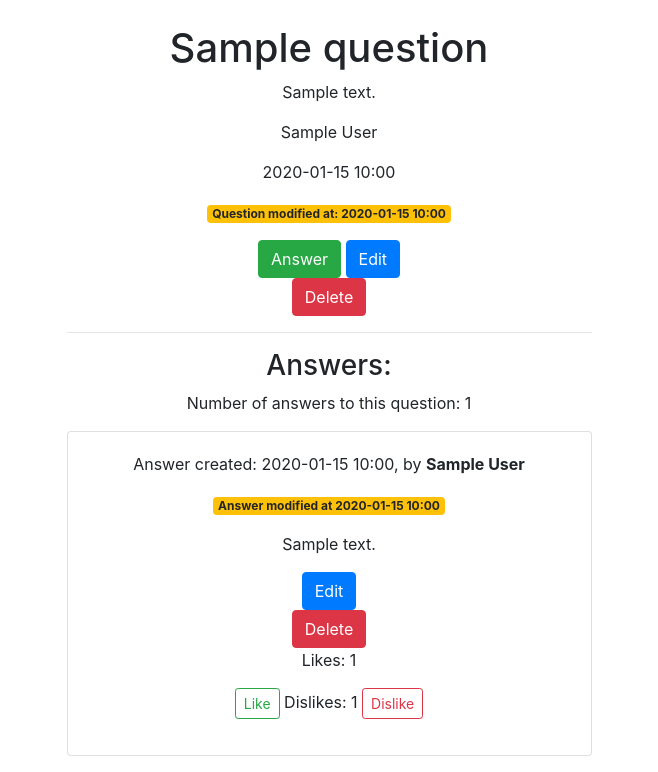
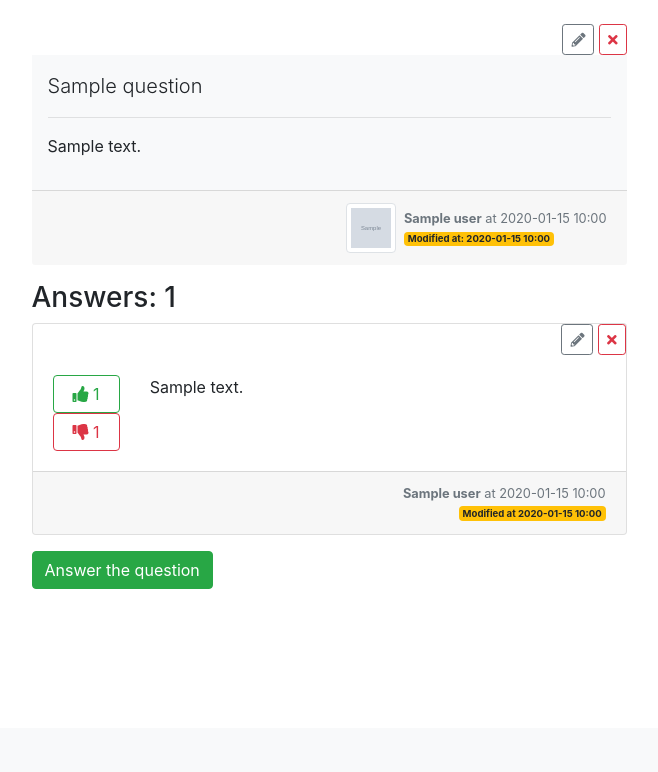
Before and after one commit to arvydasg/stackunderflow, a Flask app: page /questions/1 in a window 1280 px wide. Shown: the part 72-844 px from the top of the page, without its empty margins (311-969 px from the left). After the commit the page ends 661 px from the top, so only its background shows below. Run offline with Flask 3, Linux system fonts and the light colour scheme; a user stored in the database is signed in; tables that the repository leaves empty hold one stand-in row (values such as "Sample post"); grey boxes marked "Sample" are stand-in pictures; some libraries are stand-ins or nearby versions.

Commit message:
styled question_detail page

```diff
--- a/stackunderflow_app/questions/questions.py
+++ b/stackunderflow_app/questions/questions.py
@@ -85,7 +85,9 @@ def route_edit_question(question_id):  # fetching from the url
         question.content = form.content.data
         db.session.commit()
         flash("You have successfully edited the question!")
-        return redirect(url_for("questions.route_all_questions"))
+        return redirect(
+            url_for("questions.route_question_detail", question_id=question_id)
+        )
     return render_template("questions/edit_question.html", form=form, question=question)
 
 
--- a/stackunderflow_app/static/styles.css
+++ b/stackunderflow_app/static/styles.css
@@ -1,3 +1,3 @@
 .container {
-  max-width: 1600px; /* Set the maximum width as per your requirement */
+  max-width: 2500px;
 }
--- a/stackunderflow_app/templates/base.html
+++ b/stackunderflow_app/templates/base.html
@@ -6,8 +6,10 @@
         <meta name="viewport" content="width=device-width, initial-scale=1">
         <link rel="stylesheet" href="https://maxcdn.bootstrapcdn.com/bootstrap/4.5.0/css/bootstrap.min.css">
         <script src="https://ajax.googleapis.com/ajax/libs/jquery/3.5.1/jquery.min.js"></script>
+        <link rel="stylesheet" href="{{ url_for('static', filename='styles.css') }}">
         <script src="https://cdnjs.cloudflare.com/ajax/libs/popper.js/1.16.0/umd/popper.min.js"></script>
         <script src="https://maxcdn.bootstrapcdn.com/bootstrap/4.5.0/js/bootstrap.min.js"></script>
+        <link href="https://cdnjs.cloudflare.com/ajax/libs/font-awesome/5.15.4/css/all.min.css" rel="stylesheet">
     </head>
     <body>
 
--- a/stackunderflow_app/templates/questions/question_detail.html
+++ b/stackunderflow_app/templates/questions/question_detail.html
@@ -14,69 +14,84 @@
 
     <div class="container">
         <div class="row justify-content-center">
-            <div class="col-md-6 text-center">
-                <h1>{{ question.title }}</h1>
-                <p>{{ question.content }}</p>
-                <p class="card-text">{{ question.author.name }}</p>
-                <p class="card-text">{{ question.created_at.strftime('%Y-%m-%d %H:%M') }}</p>
-                {% if question.modified_at is not none %}
-                    <p class="card-text">
-                        <span class="badge badge-warning">Question modified at: {{question.modified_at.strftime('%Y-%m-%d %H:%M')}}</span>
-                    </p>
-                {% endif %}
-                {% if current_user.is_authenticated %}
-                    <a href="{{ url_for('questions.route_answer_question', question_id=question.id) }}" class="btn btn-success">Answer</a>
-                {% endif %}
-                {% if current_user.is_authenticated and current_user.id == question.author_id %}
-                    <a href="{{ url_for('questions.route_edit_question', question_id=question.id) }}" class="btn btn-primary">Edit</a>
-                    <!-- preventing accidental deletion by visiting a URL in the browser. The route is accessible only through a POST request -->
-                    <form action="{{ url_for('questions.route_delete_question', question_id=question.id) }}" method="POST" onsubmit="return confirm('Are you sure you want to delete this question?')">
-                        <button type="submit" class="btn btn-danger">Delete</button>
-                    </form>
-                {% endif %}
-                <hr>
-                <h3>Answers:</h3>
+            <div class="col-md-6">
+                <div class="question-wrapper pb-3">
+                    <div class="buttons text-right">
+                        {% if current_user.is_authenticated and current_user.id == question.author_id %}
+                            <div>
+                                <a href="{{ url_for('questions.route_edit_question', question_id=question.id) }}" class="btn btn-sm btn-outline-secondary"><i class="fas fa-pencil-alt"></i></a>
+                                <form action="{{ url_for('questions.route_delete_question', question_id=question.id) }}" method="POST" onsubmit="return confirm('Are you sure you want to delete this answer?')" style="display: inline;">
+                                    <button type="submit" class="btn btn-sm btn-outline-danger"><i class="fas fa-times"></i></button>
+                                </form>
+                            </div>
+                        {% endif %}
+                    </div>
+                    <div class="question bg-light p-3">
+                        <p class="lead">{{ question.title }}</p>
+                        <hr/>
+                        <p>{{ question.content }}</p>
+                    </div>
+                    <div class="card-footer text-muted small d-flex align-items-center justify-content-end">
+                        <img src="{{ url_for('static', filename='profile_images/' + question.author.profile_image) }}" alt="Profile Image" class="img-thumbnail align-self-center" style="width:50px; height:50px; object-fit:cover;">
+                        <div class="pl-2">
+                            <strong>{{ question.author.name|capitalize }}</strong> at {{ question.created_at.strftime('%Y-%m-%d %H:%M') }}
+                            <br/>
+                        {% if question.modified_at is not none %}
+                            <span class="badge badge-warning">Modified at: {{question.modified_at.strftime('%Y-%m-%d %H:%M')}}</span>
+                        {% endif %}
+                        </div>
+                    </div>
+                </div>
                 {% if question.answers %}
-                    <p class="card-text">Number of answers to this question: {{ question.answers|length }}</p>
+                    <h3>Answers: {{ question.answers|length }}</h3>
                     {% for answer in question.answers %}
                         <div class="card mb-3">
+                            <div class="buttons text-right">
+                                {% if current_user.is_authenticated and current_user.id == answer.author_id %}
+                                    <div>
+                                        <a href="{{ url_for('questions.route_edit_answer', question_id=question.id, answer_id=answer.id) }}" class="btn btn-sm btn-outline-secondary"><i class="fas fa-pencil-alt"></i></a>
+                                        <form action="{{ url_for('questions.route_delete_answer', question_id=question.id, answer_id=answer.id) }}" method="POST" onsubmit="return confirm('Are you sure you want to delete this answer?')" style="display: inline;">
+                                            <button type="submit" class="btn btn-sm btn-outline-danger"><i class="fas fa-times"></i></button>
+                                        </form>
+                                    </div>
+                                {% endif %}
+                            </div>
                             <div class="card-body">
-                                <p class="card-text">Answer created: {{ answer.created_at.strftime('%Y-%m-%d %H:%M') }}, by <b>{{ answer.author.name }}</b></p>
+                                <div class="row">
+                                    <div class="col-2">
+                                        <div class="card-sidebar">
+                                            {% if current_user.is_authenticated %}
+                                                <form action="{{ url_for('questions.route_like_answer', question_id=question.id, answer_id=answer.id) }}" method="POST" style="display: inline;">
+                                                    <button type="submit" class="btn btn-outline-success btn-block"><i class="fa fa-thumbs-up"></i> {{ answer.likes }}</button>
+                                                </form>
+                                                <form action="{{ url_for('questions.route_dislike_answer', question_id=question.id, answer_id=answer.id) }}" method="POST" style="display: inline;">
+                                                    <button type="submit" class="btn btn-outline-danger btn-block"><i class="fa fa-thumbs-down"></i> {{ answer.dislikes }}</button>
+                                                </form>
+                                            {% endif %}
+                                        </div>
+                                    </div>
+                                    <div class="col-10">
+                                        <p class="card-text">{{ answer.content }}</p>
+                                    </div>
+                                </div>
+                            </div>
+                            <div class="card-footer text-muted text-right small">
+                                <strong>{{ answer.author.name|capitalize }}</strong> at {{ answer.created_at.strftime('%Y-%m-%d %H:%M') }}
                                 {% if answer.modified_at is not none %}
                                     <p class="card-text">
-                                        <span class="badge badge-warning">Answer modified at {{answer.modified_at.strftime('%Y-%m-%d %H:%M')}}</span>
+                                        <span class="badge badge-warning">Modified at {{answer.modified_at.strftime('%Y-%m-%d %H:%M')}}</span>
                                     </p>
                                 {% endif %}
-                                <p class="card-text">{{ answer.content }}</p>
-                                {% if current_user.is_authenticated and current_user.id == answer.author_id %}
-                                    <a href="{{ url_for('questions.route_edit_answer', question_id=question.id, answer_id=answer.id) }}" class="btn btn-primary">Edit</a>
-                                    <!-- preventing accidental deletion by visiting a URL in the browser. The route is accessible only through a POST request -->
-                                    <form action="{{ url_for('questions.route_delete_answer', question_id=question.id, answer_id=answer.id) }}" method="POST" onsubmit="return confirm('Are you sure you want to delete this answer?')">
-                                        <button type="submit" class="btn btn-danger">Delete</button>
-                                    </form>
-                                {% endif %}
-                                {% if current_user.is_authenticated %}
-                                    <p class="card-text">
-                                        Likes: {{ answer.likes }}
-                                        <form action="{{ url_for('questions.route_like_answer', question_id=question.id, answer_id=answer.id) }}" method="POST" style="display: inline;">
-                                            <button type="submit" class="btn btn-sm btn-outline-success">Like</button>
-                                        </form>
-                                        Dislikes: {{ answer.dislikes }}
-                                        <form action="{{ url_for('questions.route_dislike_answer', question_id=question.id, answer_id=answer.id) }}" method="POST" style="display: inline;">
-                                            <button type="submit" class="btn btn-sm btn-outline-danger">Dislike</button>
-                                        </form>
-                                    </p>
-                                {% endif %}
-
                             </div>
                         </div>
                     {% endfor %}
                 {% else %}
                     <p class="card-text">No answers yet</p>
                 {% endif %}
-
+                {% if current_user.is_authenticated %}
+                    <a href="{{ url_for('questions.route_answer_question', question_id=question.id) }}" class="btn btn-success mb-5">Answer the question</a>
+                {% endif %}
             </div>
         </div>
     </div>
-
 {% endblock %}
```
